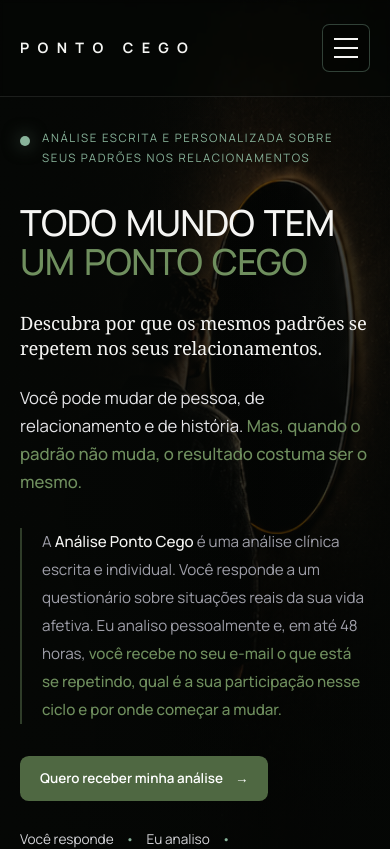
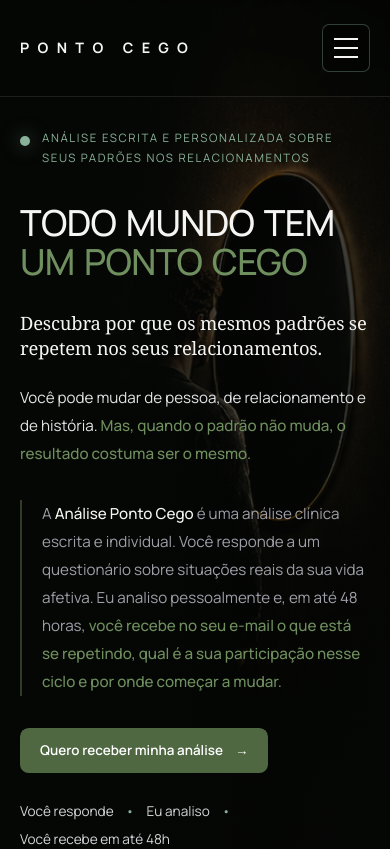
Before and after one commit to DCiriani/Protocolo-Ponto-Cego, a Next.js app: page / in a window 390 px wide. Shown: the top 849 px of the page. Built offline with nearby package versions, Linux system fonts and the light colour scheme; a web font is replaced by a local one.

Commit message:
fix(hero): reescreve primeira dobra para clareza do produto

```diff
--- a/components/hero/Hero.tsx
+++ b/components/hero/Hero.tsx
@@ -168,7 +168,7 @@
   Descubra por que os mesmos padrões se repetem nos seus relacionamentos.
 </p>
 
-<p className="mt-6 max-w-[600px] text-[1.05rem] leading-7 text-zinc-200 md:text-[1.3rem] md:leading-9">
+<p className="mt-6 max-w-[600px] text-[0.95rem] leading-7 text-zinc-200 md:text-[1.3rem] md:leading-9">
   Você pode mudar de pessoa, de relacionamento e de história.{" "}
   <span className="font-medium text-[#6F8F5E]">
     Mas, quando o padrão não muda, o resultado costuma ser o mesmo.
```
